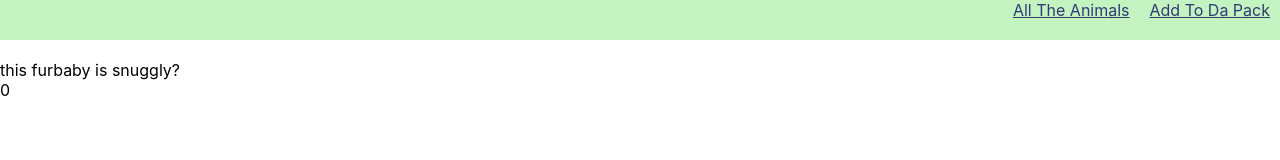
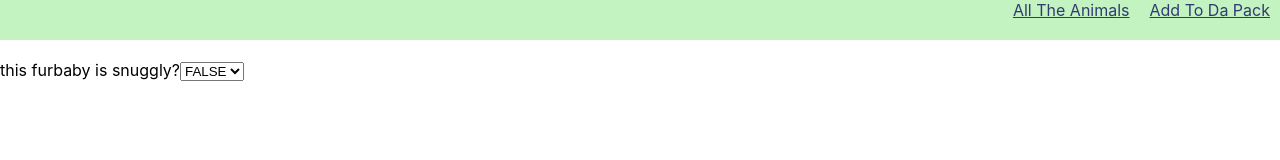
Before and after one commit to trianacerda/lab09-front-end, a React (Create React App) app: page /animals/1 in a window 1280 px wide. Shown: the top 160 px of the page. Built offline with nearby package versions, Linux system fonts and the light colour scheme; no server answers.

Commit message:
added a boolean drop down with TRUE as default

```diff
--- a/src/AnimalsDetails/AnimalsDetails.js
+++ b/src/AnimalsDetails/AnimalsDetails.js
@@ -6,7 +6,7 @@ class AnimalsDetails extends Component {
         id: 0,
         name: '',
         type: 0,
-        snuggly: true,
+        snuggly: '',
     };
 
     componentDidMount = async () => {
@@ -18,9 +18,13 @@ class AnimalsDetails extends Component {
         return (
             <>
                 <h1>{ this.state.name }</h1>
-                <div>this furbaby is snuggly?</div>
-                <div>{ this.state.type }</div>
-                <div>{ this.state.snuggly }</div>
+                <label>this furbaby is snuggly?</label>
+                <select onChange={(e) => {
+                    this.setState({ snuggly: e.target.value });
+                }} value={this.state.snuggly ? true : false}>
+                <option value='true'>TRUE</option>
+                <option value='false'>FALSE</option>
+                </select>
            </>
          );
     }
```
